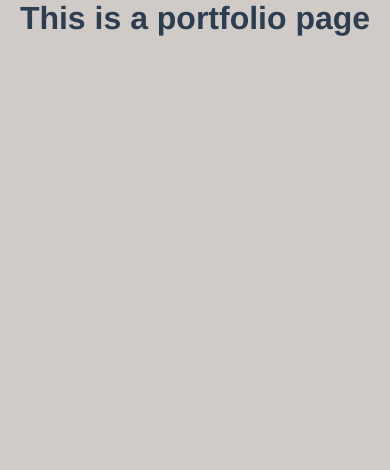
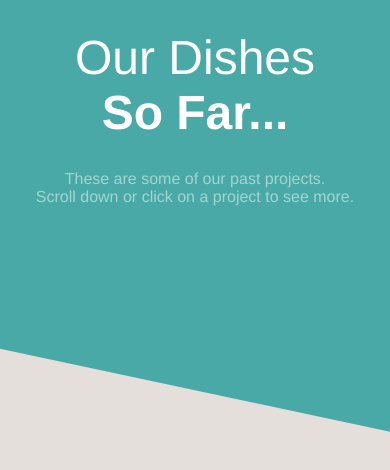
Before and after one commit to NickCrawford/stirfry, a Vue app: page /portfolio in a window 390 px wide. Shown: the top 470 px of the page. Built offline with nearby package versions, Linux system fonts and the light colour scheme.

Commit message:
Portfolio top mobile implemented 📱

```diff
--- a/src/GlobalVars.scss
+++ b/src/GlobalVars.scss
@@ -1,8 +1,8 @@
 
 $blue: #4281A4;
 $green: #48A9A6;
-$background: #D0CBC7;
-$ground: #E4DFDA;
+$darker-white: #D0CBC7;
+$white: #E4DFDA;
 $yellow: #D4B483;
 $red: #C1666B;
 $lid: #B05D62;
--- a/src/router.js
+++ b/src/router.js
@@ -7,7 +7,7 @@ import Portfolio from "./views/Portfolio.vue";
 Vue.use(Router);
 
 export default new Router({
-  mode: 'history',
+  mode: "history",
   routes: [
     {
       path: "/portfolio",
--- a/src/views/Portfolio.vue
+++ b/src/views/Portfolio.vue
@@ -1,15 +1,62 @@
 <template>
   <div id="portfolio">
-    <h1>This is a portfolio page</h1>
+    <div id="portfolio-top">
+      <h1>
+        Our Dishes <br>
+        <b>So Far...</b>
+      </h1>
+      <p>These are some of our past projects. </p>
+      <p>Scroll down or click on a project to see more. </p>
+    </div>
   </div>
 </template>
 
 <style lang="scss" scoped>
-@import '@/GlobalVars.scss';
+@import "@/GlobalVars.scss";
 
 #portfolio {
-    background: $background;
-    height: 100vh;
-    width: 100%;
+  background: $white;
+  height: 100vh;
+  width: 100%;
+  display: grid;
+  grid-template-columns: 50% 50%;
+  grid-template-rows: 40% 60%;
+  overflow: hidden;
+}
+
+h1 {
+  font-weight: normal;
+  font-size: 3em;
+  margin: 30px;
+  position: relative;
+  z-index: 10;
+}
+p {
+  opacity: 0.5;
+  z-index: 10;
+  position: relative;
+}
+
+#portfolio-top {
+  background: $green;
+  color: white;
+  grid-column: 1/3;
+  position: relative;
+  z-index: 1;
+}
+#portfolio-top::after {
+  content: "";
+  position: absolute;
+  left: -10%;
+  bottom: -15%;
+  width: 120%;
+  height: 200px;
+  background-color: $green;
+  transform: rotate(12deg);
+  z-index: 0;
+}
+
+@media only screen and (min-width: 600px) {
+
 }
 </style>
```
